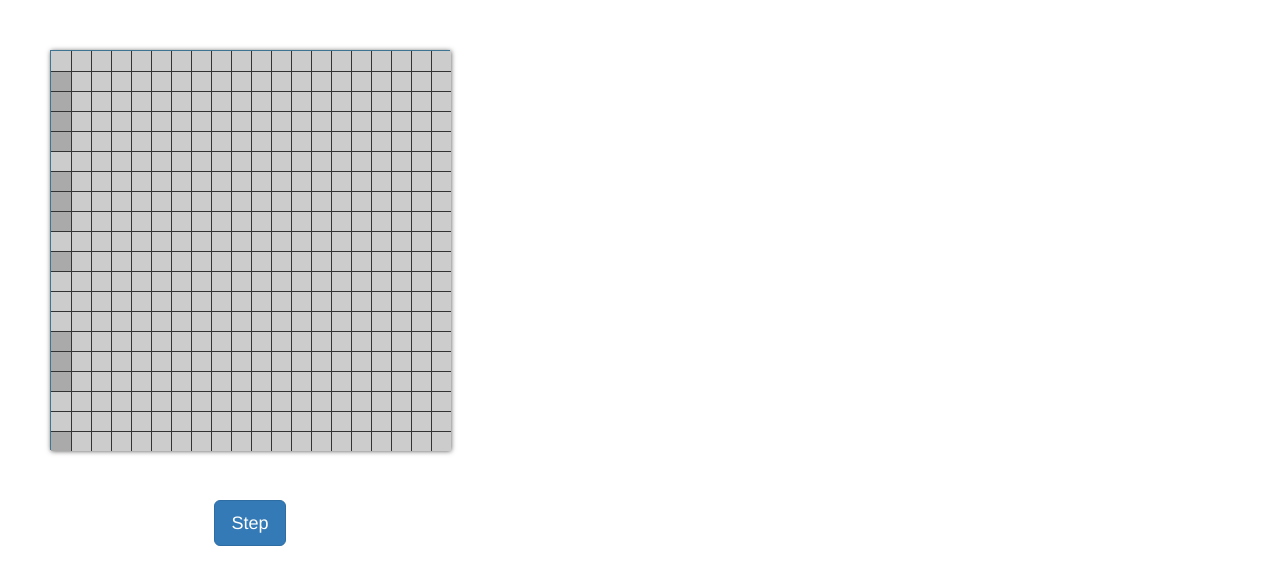
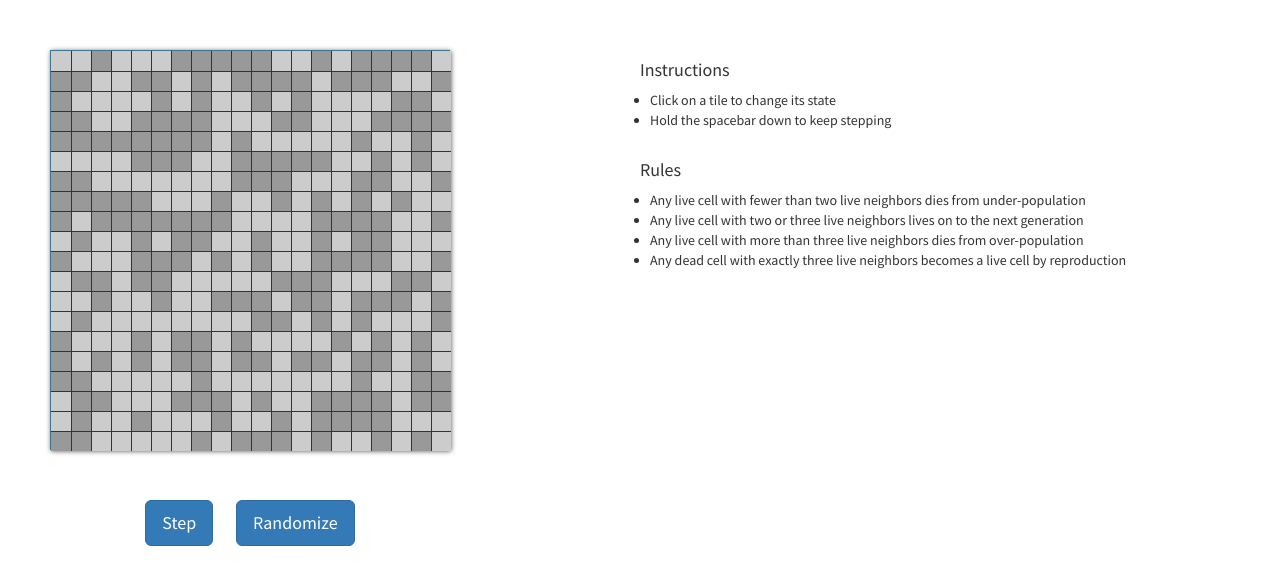
Before and after one commit to jpecht/life-game, a plain HTML site: page index.html in a window 1280 px wide. Drawn offline with nearby package versions, Linux system fonts and the light colour scheme.

Commit message:
working version

```diff
--- a/index.html
+++ b/index.html
@@ -10,12 +10,34 @@
 
 
 		<link rel="stylesheet" href="http://netdna.bootstrapcdn.com/bootstrap/3.1.1/css/bootstrap.min.css" type="text/css" />
+		<link href='http://fonts.googleapis.com/css?family=Source+Sans+Pro:300,400' rel='stylesheet' type='text/css'>
 		<link href="main.css" rel="stylesheet" type="text/css" />
 	</head>
 	<body>
-		<div id="frame"></div>
-		<div id="step-button-container">
-			<button type="button" class="btn btn-primary btn-lg" id="step-button">Step</button>
+		<div id="left-column">
+			<div id="frame"></div>
+			<div id="button-container">
+				<button type="button" class="btn btn-primary btn-lg" id="step-button">Step</button>
+				<button type="button" class="btn btn-primary btn-lg" id="randomize-button">Randomize</button>
+			</div>
+		</div>
+		<div id="right-column">
+			<div id="instruction-text">
+				<div class="instruction-header"><h4>Instructions</h4></div>
+				<ul class="instruction-list">
+					<li>Click on a tile to change its state</li>
+					<li>Hold the spacebar down to keep stepping</li>
+				</ul>
+			</div>
+			<div id="rules-text">
+				<div class="instruction-header"><h4>Rules</h4></div>
+				<ul class="instruction-list">
+					<li>Any live cell with fewer than two live neighbors dies from under-population</li>
+					<li>Any live cell with two or three live neighbors lives on to the next generation</li>
+					<li>Any live cell with more than three live neighbors dies from over-population</li>
+					<li>Any dead cell with exactly three live neighbors becomes a live cell by reproduction</li>
+				</ul>
+			</div>
 		</div>
 
 		<script src="//ajax.googleapis.com/ajax/libs/jquery/1.11.1/jquery.min.js"></script>
--- a/main.css
+++ b/main.css
@@ -1,6 +1,18 @@
 body {
 	margin: 50px;
+	font-family: 'Source Sans Pro', sans-serif;
+}
+
+#left-column {
+	float: left;
+	width: auto;
+	max-width: 500px;
 	text-align: center;
+}
+#right-column {
+	float: right;
+	width: 50%;
+	text-align: left;
 }
 
 #frame {
@@ -25,16 +37,21 @@ body {
 }
 
 .active {
-	background-color: #AAA;
+	background-color: #999;
 }
 
-#step-button-container {
+#button-container {
 	width: 400px;
 	margin-top: 50px;
 }
+#randomize-button { margin-left: 20px; }
 
 .divider {
 	position: absolute;
 	background-color: #333;
 	z-index: 2;
 }
+
+.instruction-header { text-align: left; }
+.instruction-list { padding-left: 10px; }
+#rules-text { margin-top: 30px; }
--- a/main.js
+++ b/main.js
@@ -13,8 +13,7 @@ window.onload = function() {
 				.css('height', step + 'px')
 				.css('left', i + 'px')
 				.css('top', j + 'px')
-				.attr('id-x', i)
-				.attr('id-y', j);
+				.attr('id', (i/step) + ',' + (j/step));
 
 			// create dividers
 			if (i === 0 && j !== 0) {
@@ -49,9 +48,36 @@ window.onload = function() {
 	// set up user interaction
 	$('.cell').click(function() {
 		$(this).toggleClass('active');
+		var id = $(this).attr('id').split(',');
+		state[id[0]][id[1]] = $(this).hasClass('active');
 	});
 	$('#step-button').click(function() {
 		update();
+	});
+	$('#randomize-button').click(function() {
+		init();
+	});
+
+	var spacebarDown = false;
+	$(document.body).on('keydown', function(event) {
+		if (event.keyCode === 32) {
+			spacebarDown = true;
+
+			var setUpdate = function() {
+				setTimeout(function() {
+					if (spacebarDown) {
+						update();
+						setUpdate();
+					}
+				}, 500);
+			};
+
+			update();
+			setUpdate();
+		}
+	});
+	$(document.body).on('keyup', function(event) {
+		if (event.keyCode === 32) spacebarDown = false;
 	});
 
 
@@ -59,12 +85,11 @@ window.onload = function() {
 	var init = function() {
 		$('.cell').each(function() {
 			var isActive = Math.random() < 0.5;
-			var idx = $(this).attr('id-x');
-			var idy = $(this).attr('id-y');
-			state[idx][idy] = isActive;
+			var id = $(this).attr('id').split(',');
+			state[id[0]][id[1]] = isActive;
 			$(this).toggleClass('active', isActive);
 		});
-	}
+	};
 	var update = function() {
 		for (var i = 0; i < state.length; i++) {
 			for (var j = 0; j < state[i].length; j++) {
@@ -97,7 +122,7 @@ window.onload = function() {
 		// using selector might not be the fastest way
 		for (var i = 0; i < state.length; i++) {
 			for (var j = 0; j < state[i].length; j++) {
-				$('div[id-x='+i+'][id-y='+j+']').toggleClass('active', state[i][j]);
+				$('div[id="'+i+','+j+'"]').toggleClass('active', state[i][j]);
 			}
 		}
 	};
```
